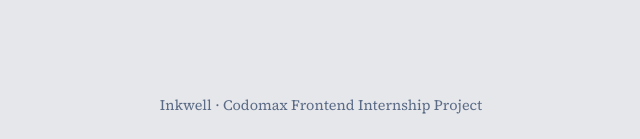
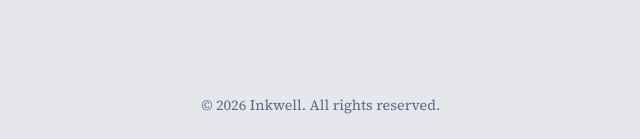
Before and after one commit to sehalahmed2005-ops/codomax-blog-frontend, a plain HTML site: page index.html in a window 1280 px wide. Shown: the part 658-797 px from the top of the page, 319-959 px from the left. Drawn offline with nearby package versions, Linux system fonts and the light colour scheme; no server answers.

Commit message:
Update footer

```diff
--- a/index.html
+++ b/index.html
@@ -24,7 +24,7 @@
     <dialog id="post-dialog"></dialog>
   </main>
 
-  <footer>Inkwell · Codomax Frontend Internship Project</footer>
+  <footer>© 2026 Inkwell. All rights reserved.</footer>
 
    <script src="app.js"></script>
   <script>
```
Also changed, not shown: create-blog.html (+1 -1 lines), dashboard.html (+1 -1 lines), login.html (+1 -1 lines), register.html (+1 -1 lines).
